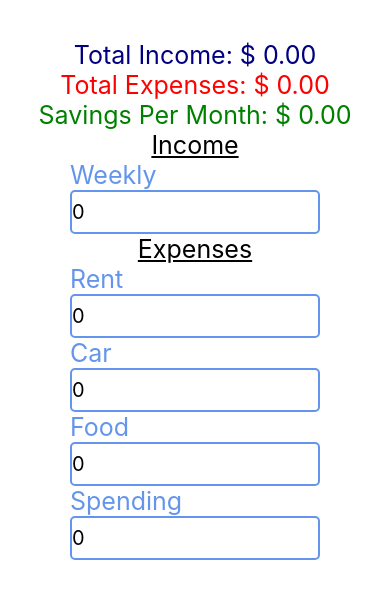
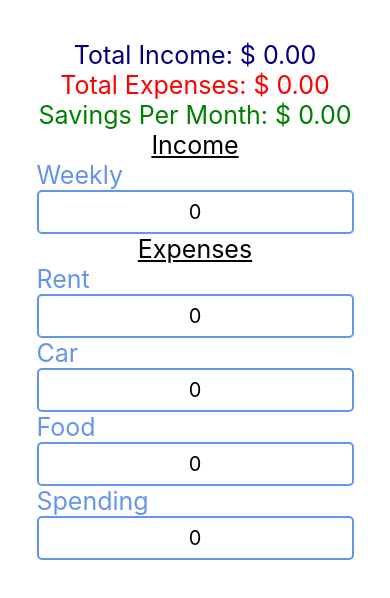
Before and after one commit to kevintamarus/budget-crunch, a React Native app: screen / in a window 390 px wide. Shown: the top 598 px of the page. Built offline with nearby package versions, Linux system fonts and the light colour scheme.

Commit message:
input text centered, min width declared

```diff
--- a/src/common/Input.js
+++ b/src/common/Input.js
@@ -16,7 +16,7 @@ const Input = props => {
 
 const styles = StyleSheet.create({
   container: {
-    width: 250,
+    minWidth: '80%',
     marginLeft: '5%',
     marginRight: '5%'
   },
@@ -27,7 +27,8 @@ const styles = StyleSheet.create({
   },
   input: {
     height: 40,
-    fontSize: 20
+    fontSize: 20,
+    textAlign: 'center'
   }
 });
 
```
